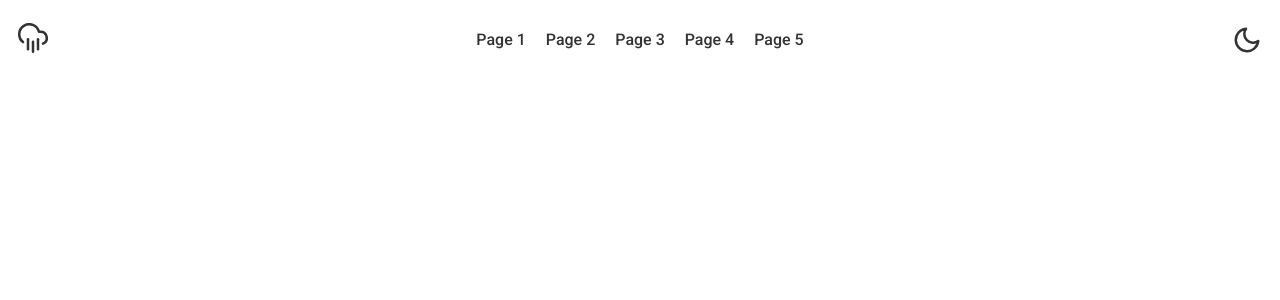
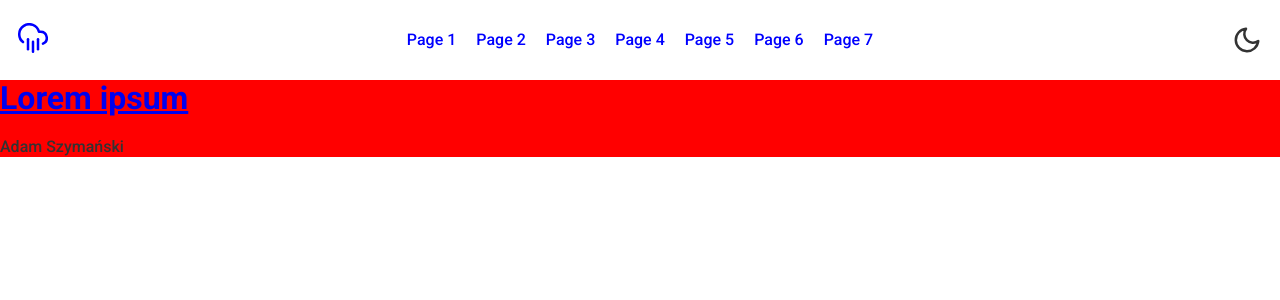
Before and after one commit to asgeev/intranet_react_frontend, a React (Vite) app: page / in a window 1280 px wide. Shown: the top 300 px of the page. Built offline with nearby package versions, Linux system fonts and the light colour scheme.

Commit message:
Try add articles page

```diff
--- a/src/App.jsx
+++ b/src/App.jsx
@@ -1,5 +1,5 @@
 import { useState, useEffect } from 'react';
-import { BrowserRouter, Routes, Route } from 'react-router-dom';
+import { BrowserRouter, Outlet, Route, Routes } from 'react-router-dom';
 import { ThemeProvider } from 'styled-components';
 import GlobalStyles from './Components/GlobalStyles/GlobalStyles';
 import 'normalize.css/normalize.css';
@@ -8,6 +8,7 @@ import Navigation from './Components/Navigation/Navigation';
 import Articles from './Components/Articles/Articles';
 import Page from './Components/Page/Page';
 import PageNotFound from './Components/PageNotFound/PageNotFound';
+import Article from './Components/Article/Article';
 
 const App = () => {
   const localStorageTheme = JSON.parse(localStorage.getItem('isDarkTheme'));
@@ -29,12 +30,13 @@ const App = () => {
       >
         <GlobalStyles />
         <Navigation setIsDarkTheme={setIsDarkTheme} isDarkTheme={isDarkTheme} />
-
         <Routes>
           <Route path="/" element={<Articles />} />
-          <Route path="page/:id" element={<Page />} />
+          <Route path="article/:slug" element={<Article />} />
+          <Route path="page/:slug" element={<Page />} />
           <Route path="*" element={<PageNotFound />} />
         </Routes>
+        <Outlet />
       </ThemeProvider>
     </BrowserRouter>
   );
--- /dev/null
+++ b/src/Components/Article/Article.jsx
@@ -0,0 +1,13 @@
+import { useParams } from 'react-router-dom';
+import styled from 'styled-components';
+
+const Wrapper = styled.div`
+  margin-top: 8rem;
+`;
+
+const Article = () => {
+  const { slug } = useParams();
+
+  return <Wrapper>slug</Wrapper>;
+};
+export default Article;
--- a/src/Components/Articles/Articles.jsx
+++ b/src/Components/Articles/Articles.jsx
@@ -1,5 +1,41 @@
-import React from 'react';
+import { NavLink, Outlet } from 'react-router-dom';
+import styled from 'styled-components';
 
-const Articles = () => <div>Articles</div>;
+const articles = [
+  {
+    title: 'Lorem ipsum',
+    content: '',
+    createdBy: 'Adam Szymański',
+    slug: 'lorem_ipsum',
+    userAvatarUrl:
+      'https://cdn.pixabay.com/photo/2016/11/18/23/38/child-1837375__340.png',
+  },
+];
+
+const ArticlesWrapper = styled.div`
+  margin-top: 8rem;
+`;
+
+const StyledArticleCard = styled.div`
+  background-color: red;
+`;
+
+const ArticleCard = ({ article }) => (
+  <StyledArticleCard>
+    <NavLink to={`article/${article.slug}`}>
+      <h1>{article.title}</h1>
+    </NavLink>
+    <p>{article.content}</p>
+    <p>{article.createdBy}</p>
+  </StyledArticleCard>
+);
+
+const Articles = () => (
+  <ArticlesWrapper>
+    {articles.map((article) => {
+      return <ArticleCard article={article} />;
+    })}
+  </ArticlesWrapper>
+);
 
 export default Articles;
--- a/src/Components/Navigation/Navigation.jsx
+++ b/src/Components/Navigation/Navigation.jsx
@@ -6,26 +6,13 @@ import { StyledFiMoon, StyledFiSun, NavBar } from './Navigation.styled';
 import BurgerMenu from '../BurgerMenu/BurgerMenu';
 
 const navigationApi = [
-  {
-    title: 'Page 1',
-    path: 'page/page_1',
-  },
-  {
-    title: 'Page 2',
-    path: 'page/page_2',
-  },
-  {
-    title: 'Page 3',
-    path: 'page/page_3',
-  },
-  {
-    title: 'Page 4',
-    path: 'page/page_4',
-  },
-  {
-    title: 'Page 5',
-    path: 'page/page_5',
-  },
+  { title: 'Page 1', path: 'page/page_1', slug: 'page_1' },
+  { title: 'Page 2', path: 'page/page_2', slug: 'page_2' },
+  { title: 'Page 3', path: 'page/page_3', slug: 'page_3' },
+  { title: 'Page 4', path: 'page/page_4', slug: 'page_4' },
+  { title: 'Page 5', path: 'page/page_5', slug: 'page_5' },
+  { title: 'Page 6', path: 'page/page_6', slug: 'page_6' },
+  { title: 'Page 7', path: 'page/page_7', slug: 'page_7' },
 ];
 
 const RightSection = styled.div`
@@ -77,11 +64,9 @@ const MenuItems = styled.ul`
 
 const StyledNavLink = styled(NavLink)`
   text-decoration: none;
-  color: ${({ theme }) => theme.color.textColor};
+  /* color: ${({ theme }) => theme.color.textColor}; */
 
-  &:active {
-    color: red;
-  }
+  color: ${({ isActive }) => (isActive ? 'red' : 'blue')};
 `;
 
 const Navigation = ({ setIsDarkTheme, isDarkTheme }) => {
@@ -91,7 +76,6 @@ const Navigation = ({ setIsDarkTheme, isDarkTheme }) => {
   };
 
   const toggleNavigation = () => {
-    console.log(isOpen);
     setIsOpen((prev) => !prev);
   };
 
@@ -102,8 +86,12 @@ const Navigation = ({ setIsDarkTheme, isDarkTheme }) => {
       </StyledNavLink>
       <Menu isOpen={isOpen}>
         <MenuItems>
-          {navigationApi.map(({ title, path }) => (
-            <StyledNavLink key={title} to={path} onClick={toggleNavigation}>
+          {navigationApi.map(({ title, slug }) => (
+            <StyledNavLink
+              key={title}
+              to={`page/${slug}`}
+              onClick={toggleNavigation}
+            >
               {title}
             </StyledNavLink>
           ))}
--- a/src/Components/Page/Page.jsx
+++ b/src/Components/Page/Page.jsx
@@ -12,15 +12,12 @@ const PageWrapper = styled.div`
   justify-content: center;
 `;
 const Page = () => {
-  const { title } = useParams();
+  const { slug } = useParams();
 
   return (
-    <>
-      <PageWrapper>
-        <h1>{title}</h1>
-      </PageWrapper>
-      <Outlet />
-    </>
+    <PageWrapper>
+      <h1>{slug}</h1>
+    </PageWrapper>
   );
 };
 
```
Also changed, not shown: .eslintrc.json.
